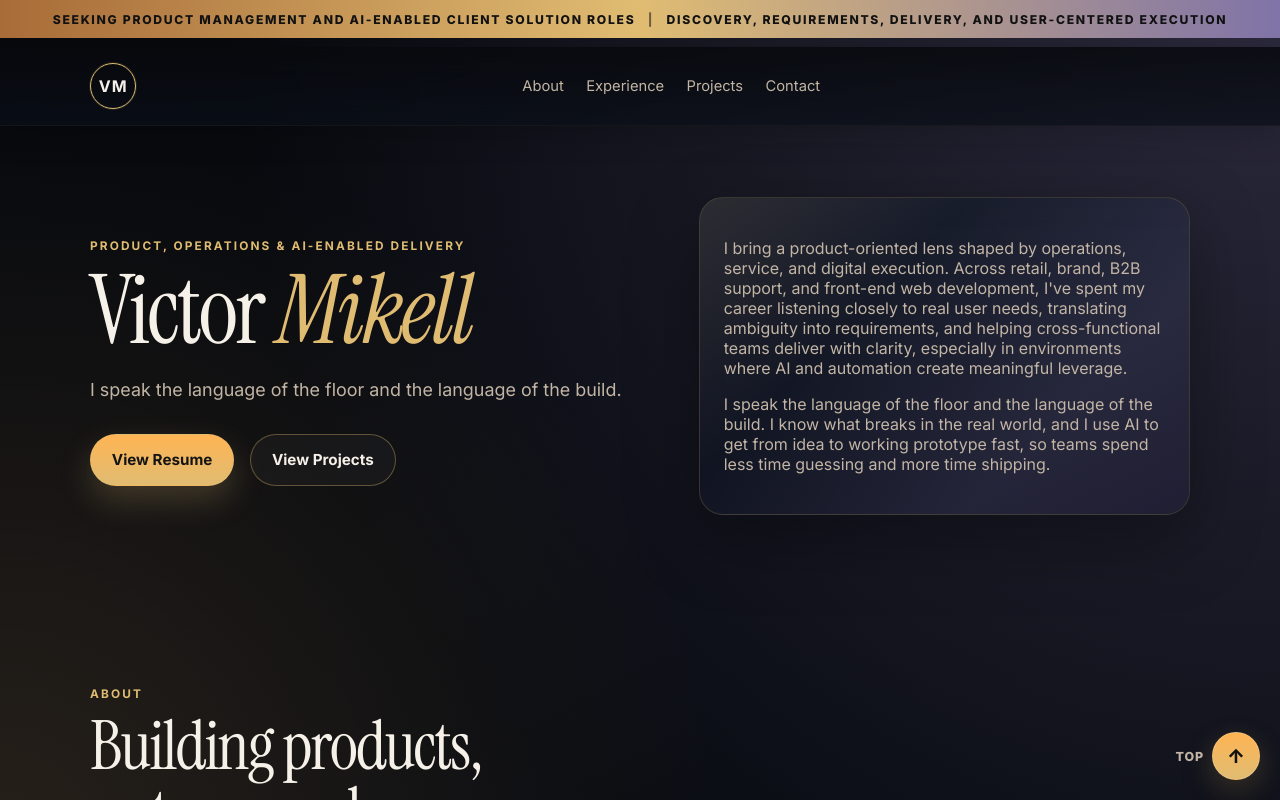
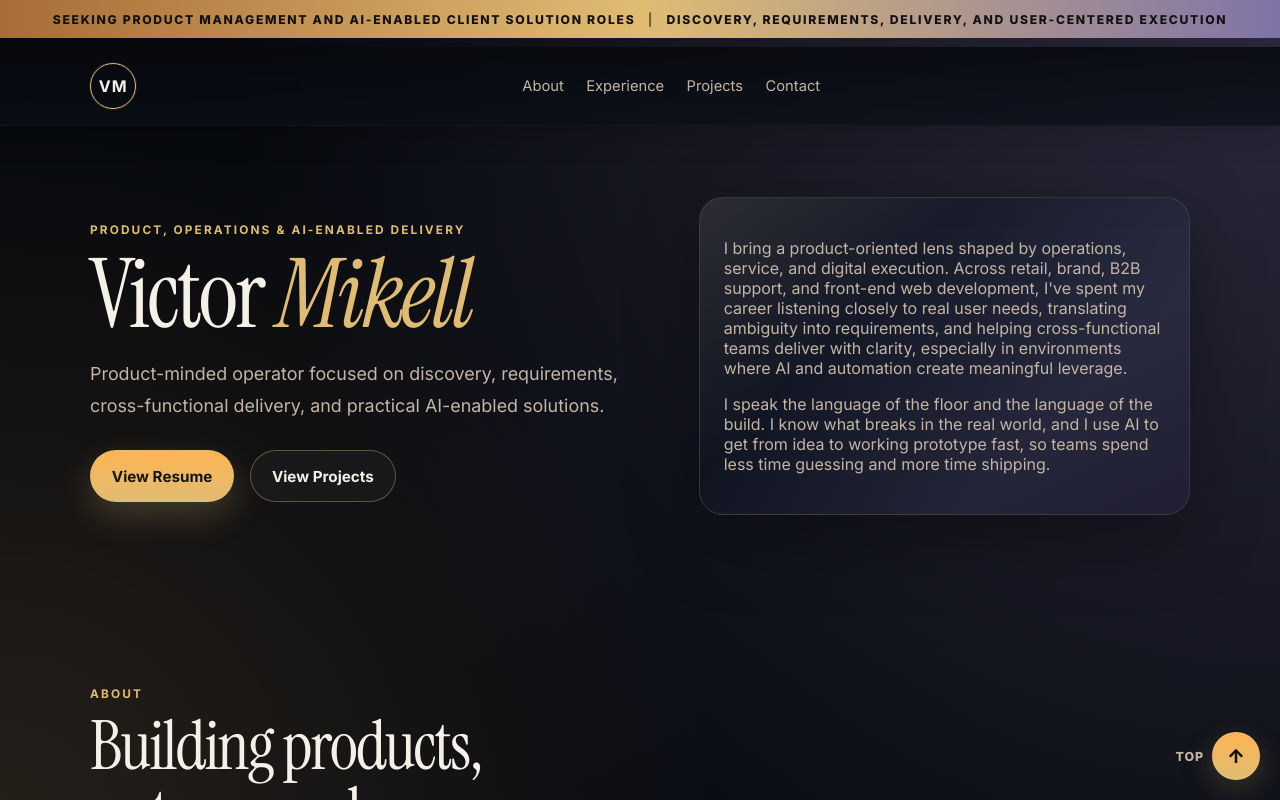
Before and after one commit to vmikell/victor-job-search, a React (Vite) app: page / in a window 1280 px wide. Shown: the top 800 px of the page. Built offline with nearby package versions, Linux system fonts and the light colour scheme.

Commit message:
fix: restore original site tagline

```diff
--- a/src/data/content.ts
+++ b/src/data/content.ts
@@ -2,7 +2,7 @@ export const profile = {
   name: 'Victor Mikell',
   title: 'Product, Operations & AI-Enabled Delivery',
   tagline:
-    'I speak the language of the floor and the language of the build.',
+    'Product-minded operator focused on discovery, requirements, cross-functional delivery, and practical AI-enabled solutions.',
   intro:
     'I bring a product-oriented lens shaped by operations, service, and digital execution. Across retail, brand, B2B support, and front-end web development, I\'ve spent my career listening closely to real user needs, translating ambiguity into requirements, and helping cross-functional teams deliver with clarity, especially in environments where AI and automation create meaningful leverage.',
   about:
```
